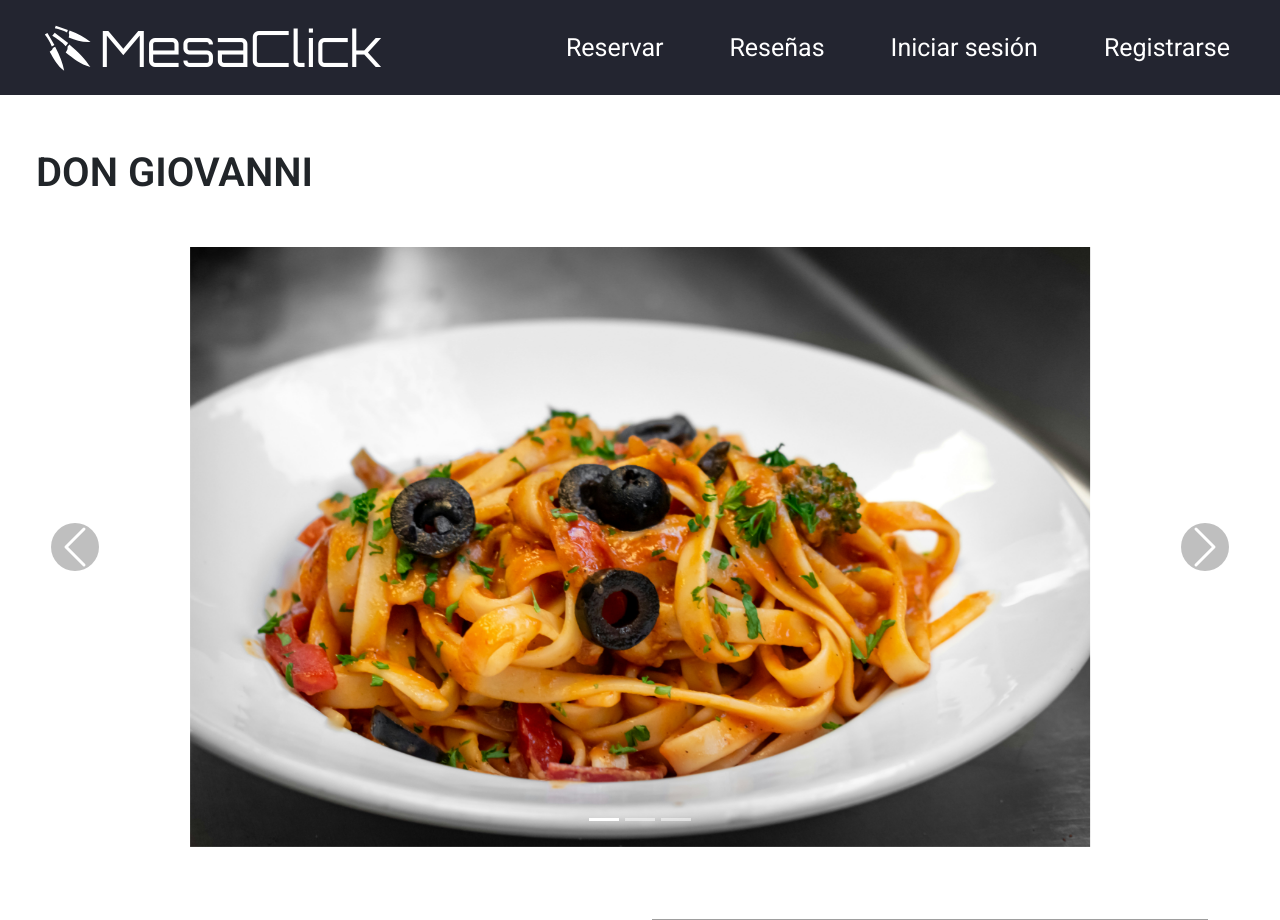
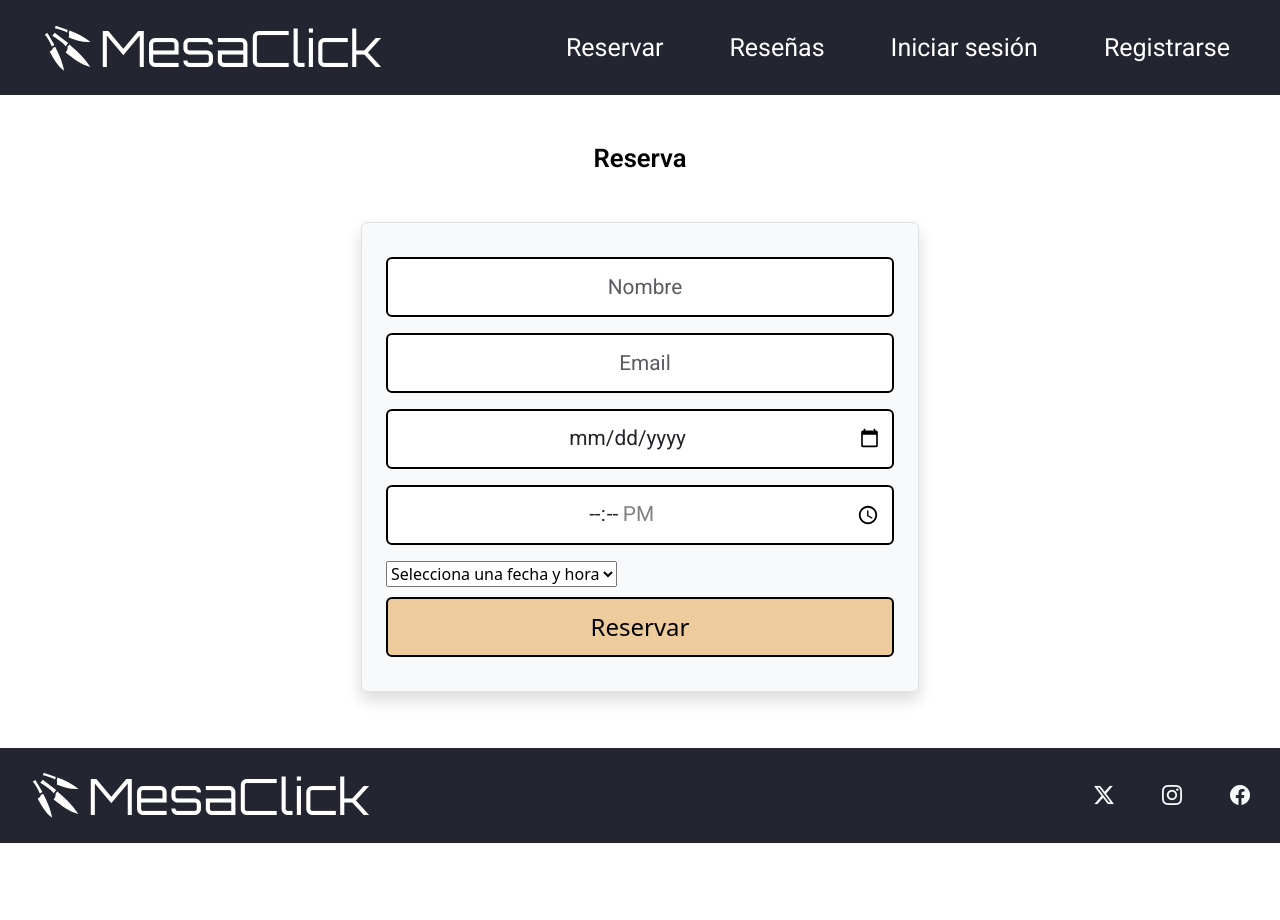
Before and after one commit to Marczt31/MesaClick, a PHP site: page /index.php?accion=reserva in a window 1280 px wide. Shown: the top 920 px of the page. After the commit the page ends 843 px from the top, so only its background shows below. Run offline with PHP 8.4, Linux system fonts and the light colour scheme; grey boxes are pictures that could not be loaded.

Commit message:
Agreganado reservaConroller, registroResrva y modeloReserva

```diff
--- /dev/null
+++ b/Controladores/ReservaController.php
@@ -0,0 +1,48 @@
+<?php
+require_once 'Modelos/reserva.php';
+
+class ReservaController {
+
+    public function mostrarFormulario() {
+        include 'Vistas/registroReserva.php';
+    }
+
+    public function obtenerMesas() {
+        $fecha = $_GET['fecha'] ?? '';
+        $hora = $_GET['hora'] ?? '';
+
+        if (!$fecha || !$hora) exit;
+
+        $reserva = new Reserva();
+        $mesas = $reserva->obtenerMesasDisponibles($fecha, $hora);
+
+        while ($mesa = $mesas->fetch_assoc()) {
+            echo "<option value='{$mesa['id']}'>Mesa {$mesa['numero']} ({$mesa['capacidad']} personas)</option>";
+        }
+    }
+
+    public function reservar() {
+        $nombre = $_POST['nombre'];
+        $email = $_POST['email'];
+        $fecha = $_POST['fecha'];
+        $hora = $_POST['hora'];
+        $mesa_id = $_POST['mesa_id'];
+
+        $hora_apertura = "12:00:00";
+        $hora_cierre = "22:00:00";
+
+        $reserva = new Reserva();
+
+        if ($hora < $hora_apertura || $hora > $hora_cierre) {
+            $mensaje = "La hora seleccionada está fuera del horario de atención (12:00 - 22:00)";
+        } elseif ($reserva->mesaOcupada($fecha, $hora, $mesa_id)) {
+            $mensaje = "Esa mesa ya está reservada para esa hora.";
+        } else {
+            $reserva->guardarReserva($nombre, $email, $fecha, $hora, $mesa_id);
+            $mensaje = "¡Reserva registrada con éxito!";
+        }
+
+        require_once 'views/confirmacion.php';
+    }
+
+}
--- /dev/null
+++ b/Modelos/reserva.php
@@ -0,0 +1,34 @@
+<?php
+require_once 'Config/baseDatos.php';
+
+class Reserva {
+    private $conn;
+
+    public function __construct() {
+        $db = new baseDatos();
+        $this->conn = $db->getConnection();
+    }
+
+    public function obtenerMesasDisponibles($fecha, $hora) {
+        $sql = "SELECT * FROM mesas WHERE id NOT IN (
+            SELECT mesa_id FROM reservas WHERE fecha = ? AND hora = ?
+        )";
+        $stmt = $this->conn->prepare($sql);
+        $stmt->bind_param("ss", $fecha, $hora);
+        $stmt->execute();
+        return $stmt->get_result();
+    }
+
+    public function guardarReserva($nombre, $email, $fecha, $hora, $mesa_id) {
+        $stmt = $this->conn->prepare("INSERT INTO reservas (nombre_cliente, email, fecha, hora, mesa_id) VALUES (?, ?, ?, ?, ?)");
+        $stmt->bind_param("ssssi", $nombre, $email, $fecha, $hora, $mesa_id);
+        return $stmt->execute();
+    }
+
+    public function mesaOcupada($fecha, $hora, $mesa_id) {
+        $stmt = $this->conn->prepare("SELECT * FROM reservas WHERE fecha = ? AND hora = ? AND mesa_id = ?");
+        $stmt->bind_param("ssi", $fecha, $hora, $mesa_id);
+        $stmt->execute();
+        return $stmt->get_result()->num_rows > 0;
+    }
+}
--- a/Vistas/Includes/header.html
+++ b/Vistas/Includes/header.html
@@ -11,7 +11,7 @@
         </button>
         <nav class="collapse navbar-collapse" id="menuNavegacion">
             <ul class="navbar-nav ms-auto">
-                <li class="nav-item"><a class="nav-link" href="#">Reservar</a></li>
+                <li class="nav-item"><a class="nav-link" href="../../../MesaClick/Vistas/reserva.php">Reservar</a></li>
                 <li class="nav-item"><a class="nav-link" href="#">Reseñas</a></li>
                 <li class="nav-item"><a class="nav-link" href="../../../MesaClick/Vistas/login.php">Iniciar sesión</a></li>
                 <li class="nav-item"><a class="nav-link" href="../../../MesaClick/Vistas/registro.php">Registrarse</a></li>
--- /dev/null
+++ b/Vistas/registroReserva.php
@@ -0,0 +1,88 @@
+<!DOCTYPE html>
+<html lang="es">
+<head>
+    <meta charset="UTF-8">
+    <meta name="viewport" content="width=device-width, initial-scale=1.0">
+    <link rel="shortcut icon" href="../Assets/imagenes/cuchillos_blanco.png" />
+    <title>MesaClick</title>
+    <script src="https://code.jquery.com/jquery-3.6.0.min.js"></script>
+    <script src="../Assets/scriptsValidacionFormulario.js"></script>
+
+     <!-- link css de Bootsrap -->
+     <link href="https://cdn.jsdelivr.net/npm/bootstrap@5.3.3/dist/css/bootstrap.min.css" rel="stylesheet" integrity="sha384-QWTKZyjpPEjISv5WaRU9OFeRpok6YctnYmDr5pNlyT2bRjXh0JMhjY6hW+ALEwIH" crossorigin="anonymous">
+    <!-- link iconos de Bootsrap -->
+    <link rel="stylesheet" href="https://cdn.jsdelivr.net/npm/bootstrap-icons/font/bootstrap-icons.css">
+
+    <!-- link css -->
+    <link rel="stylesheet" href="../Assets/estilos.css">
+    <!--links Google Fonts-->
+    <link rel="preconnect" href="https://fonts.googleapis.com">
+    <link rel="preconnect" href="https://fonts.gstatic.com" crossorigin>
+    <link href="https://fonts.googleapis.com/css2?family=Roboto:ital,wght@0,100..900;1,100..900&display=swap" rel="stylesheet">
+    <link href="https://fonts.googleapis.com/css2?family=Orbitron:wght@400..900&display=swap" rel="stylesheet">
+
+</head>
+
+<body class="d-flex flex-column min-vh-100">
+
+<?php
+
+    include 'Includes/header.html';
+
+?>
+<div class="container flex-fill">
+    <h3 class="tituloSeccion text-center mt-5">Reserva</h3>
+
+    <form action="../index.php?accion=reserva" method="POST" class="containerRegistro w-50 w-lg-25 mt-5 mb-5 p-4 border rounded bg-light shadow">
+
+        <div class="col-md-12 mb-3">
+            <input type="text" id="nombre" name="Nombre" class="form-control" placeholder="Nombre" autocomplete="off" >
+        </div>
+
+        <div class="col-md-12 mb-3">
+            <input type="email" id="email" name="email" class="form-control" placeholder="Email" autocomplete="off" >
+        </div>
+
+        <div class="col mb-3">
+            <input type="date" id="fecha" name="fecha" class="form-control" autocomplete="off" >
+        </div>
+
+        <div class="col-md-12 mb-3">
+            <input type="time" id="hora" name="hora" class="form-control" min="12:00" max="22:00" autocomplete="off" >
+        </div>
+
+        <select name="mesa_id" id="mesa_id" required>
+            <option value="">Selecciona una fecha y hora</option>
+        </select><br>
+
+        <button id="botonEnviar" type="submit" class="col btn btn-primary w-100 mx-auto d-block">Reservar</button>
+    </form>
+</div>
+
+<script>
+document.getElementById('fecha').addEventListener('change', cargarMesas);
+document.getElementById('hora').addEventListener('change', cargarMesas);
+
+function cargarMesas() {
+    const fecha = document.getElementById('fecha').value;
+    const hora = document.getElementById('hora').value;
+
+    if (fecha && hora) {
+        fetch(`index.php?accion=obtenerMesas&fecha=${fecha}&hora=${hora}`)
+        .then(res => res.text())
+        .then(data => {
+            document.getElementById('mesa_id').innerHTML = data || '<option>No hay mesas disponibles</option>';
+        });
+    }
+}
+</script>
+
+<?php
+
+    include 'Includes/footer.html';
+
+?>
+
+    <script src="https://cdn.jsdelivr.net/npm/bootstrap@5.3.3/dist/js/bootstrap.bundle.min.js" integrity="sha384-YvpcrYf0tY3lHB60NNkmXc5s9fDVZLESaAA55NDzOxhy9GkcIdslK1eN7N6jIeHz" crossorigin="anonymous"></script>
+</body>
+</html>
--- a/index.php
+++ b/index.php
@@ -43,15 +43,34 @@ if (isset($_SESSION['usuario'])) {
 require_once 'Controladores/UsuarioController.php';
 require_once 'Controladores/LoginController.php';
 
-
+/***** */
+require_once "Controladores/ReservaController.php";
+/***** */
 
 $usuarioController = new UsuarioController();
 $loginController = new LoginController();
 
+/***** */
+$reservaController = new ReservaController();
+/***** */
 
 $accion = $_GET['accion'] ?? null;
 
 
+/*************************************************/
+// Gestión del registro
+if ($_SERVER['REQUEST_METHOD'] === 'POST' && $accion === 'reserva') {
+    $reservaController->reservar();
+    exit;
+}
+
+// Mostrar formulario de reserva
+if ($accion === 'reserva') {
+    $reservaController->mostrarFormulario();
+    exit;
+}
+
+/*************************************************/
 
 
 // Gestión del registro
```
Also changed, not shown: Vistas/confirmacion.php (added, +43 -0 lines).
